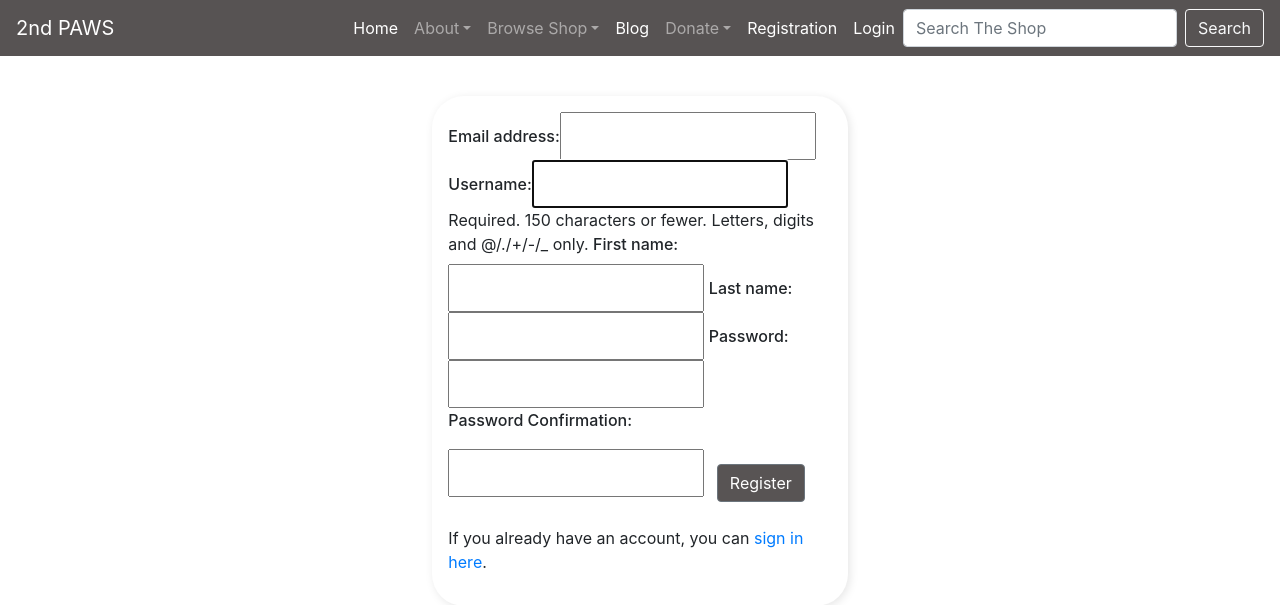
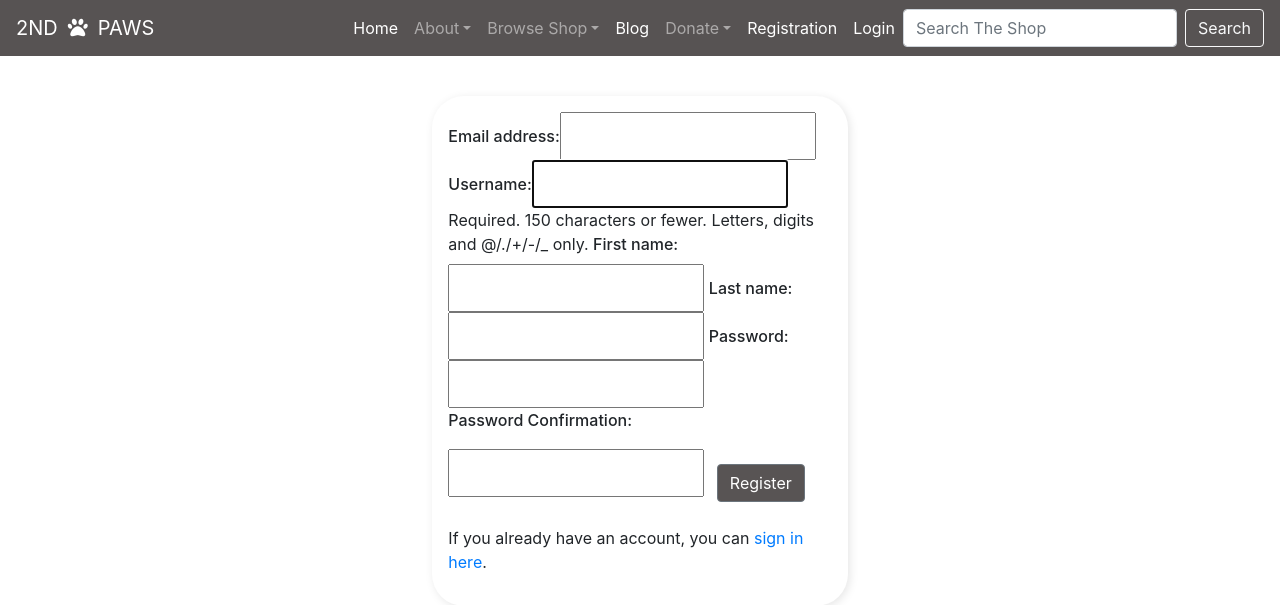
Before and after one commit to 3PU/2nd-paw, a Django app: page /accounts/register/ in a window 1280 px wide. Shown: the top 605 px of the page. Run offline with Django 3.2, Linux system fonts and the light colour scheme; some libraries are stand-ins or nearby versions.

Commit message:
Added paw icon with applicable styling to navbar

```diff
--- a/static/css/custom.css
+++ b/static/css/custom.css
@@ -31,6 +31,10 @@ html, body {
 
 .navbar {
     background-color: rgba(17, 11, 11, 0.7);
+}
+
+.navbar-brand .fa-paw {
+    padding: 0 0.5em;
 }
 
 .cart-icon {
--- a/templates/base.html
+++ b/templates/base.html
@@ -15,7 +15,7 @@
     </head>
     <body>
         <nav class="navbar navbar-expand-lg navbar-dark fixed-top">
-            <a class="navbar-brand" href="{% url 'index' %}">2nd PAWS</a>
+            <a class="navbar-brand" href="{% url 'index' %}">2ND<i class="fas fa-paw"></i>PAWS</a>
             <button class="navbar-toggler" type="button" data-toggle="collapse" data-target="#navbarSupportedContent" aria-controls="navbarSupportedContent" aria-expanded="false" aria-label="Toggle navigation">
                 <span class="navbar-toggler-icon"></span>
             </button>
```
